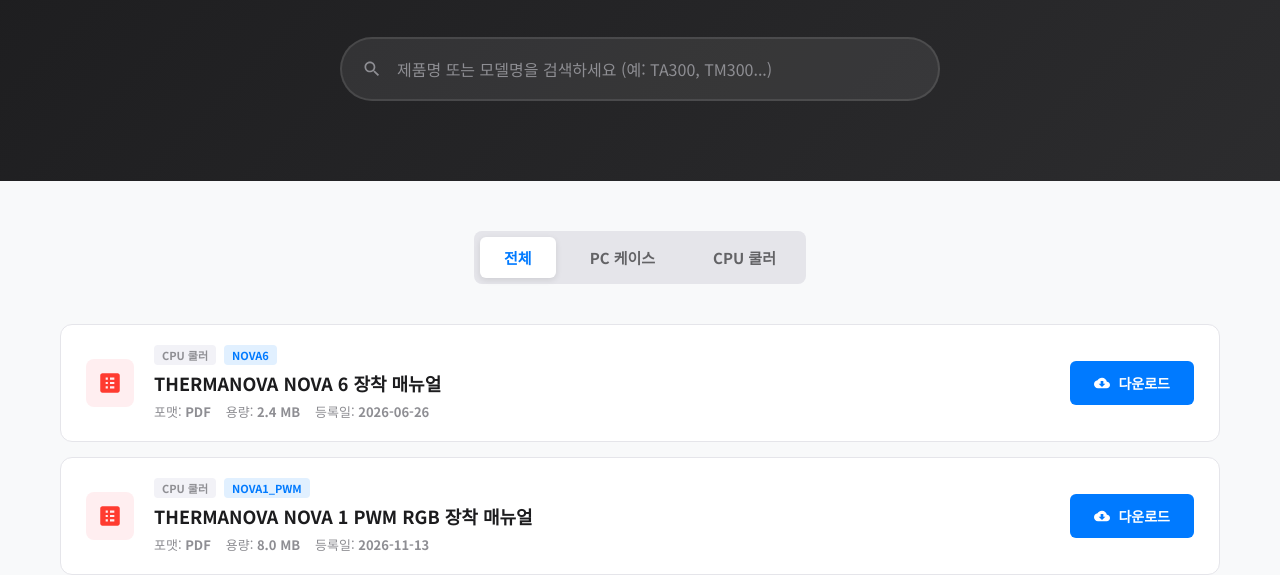
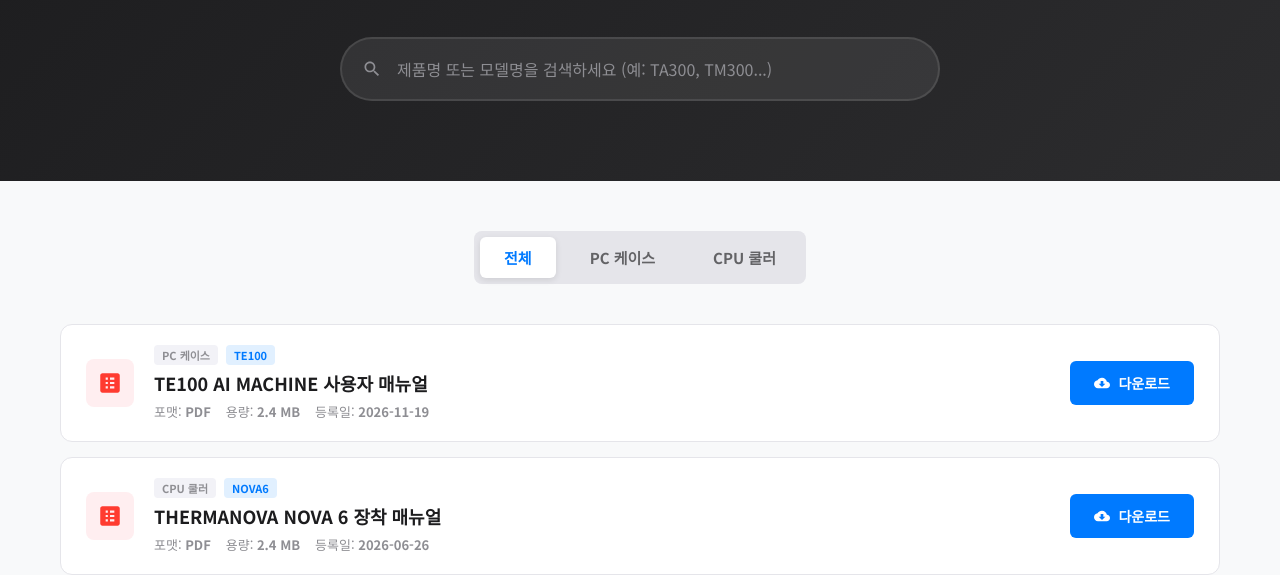
Before and after one commit to hammertechkorea/twoomin-static, a plain HTML site: page support.html in a window 1280 px wide. Shown: the part 239-814 px from the top of the page. Drawn offline with Linux system fonts and the light colour scheme.

Commit message:
feat: Register TE100 AI MACHINE user manual in support page

```diff
--- a/support.html
+++ b/support.html
@@ -534,6 +534,18 @@
         // 다운로드 자료 데이터베이스 (장착 매뉴얼이 있는 핵심 제품만 포함)
         const downloadDb = [
             {
+                model: 'TE100',
+                name: 'TE100 AI MACHINE',
+                category: 'case',
+                categoryKo: 'PC 케이스',
+                title: 'TE100 AI MACHINE 사용자 매뉴얼',
+                fileName: 'TE100_Manual.pdf',
+                fileSize: '2.4 MB',
+                fileType: 'PDF',
+                date: '2026-11-19',
+                link: 'TE100_Manual.pdf'
+            },
+            {
                 model: 'NOVA6',
                 name: 'THERMANOVA NOVA 6',
                 category: 'cooler',
```
Also changed, not shown: 1 other file.
